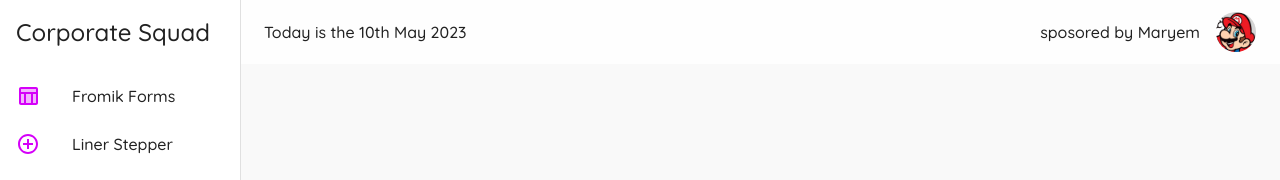
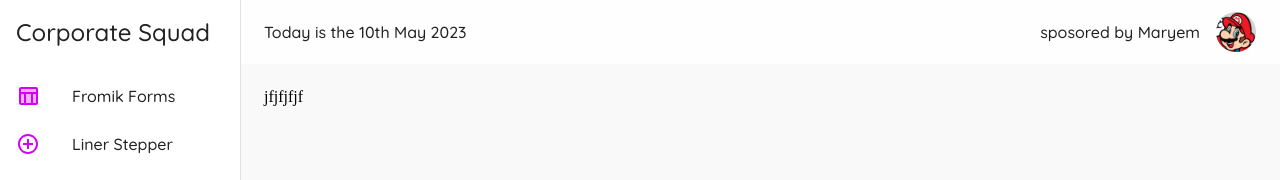
Before and after one commit to BEGDAR8ZOUHAIR/material-ui-tut, a React (Create React App) app: page / in a window 1280 px wide. Shown: the top 180 px of the page. Built offline with nearby package versions, Linux system fonts and the light colour scheme.

Commit message:
feat: :bug: add

```diff
--- a/src/App.js
+++ b/src/App.js
@@ -27,7 +27,10 @@ function App() {
       <Router>
         <Layout>
           <Switch>
-            <Route  path="/">
+            <Route path="/">
+
+
+              jfjfjfjf
             </Route>
             <Route path="/LinerStepper">
               <Forms />
```
